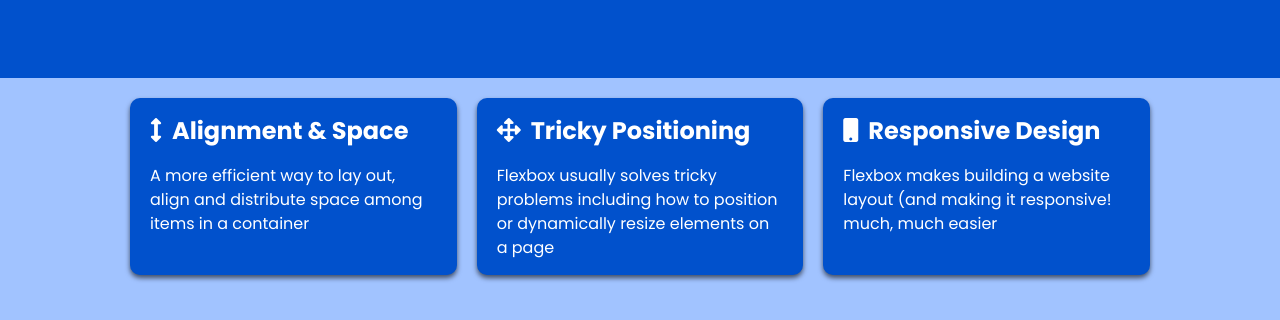
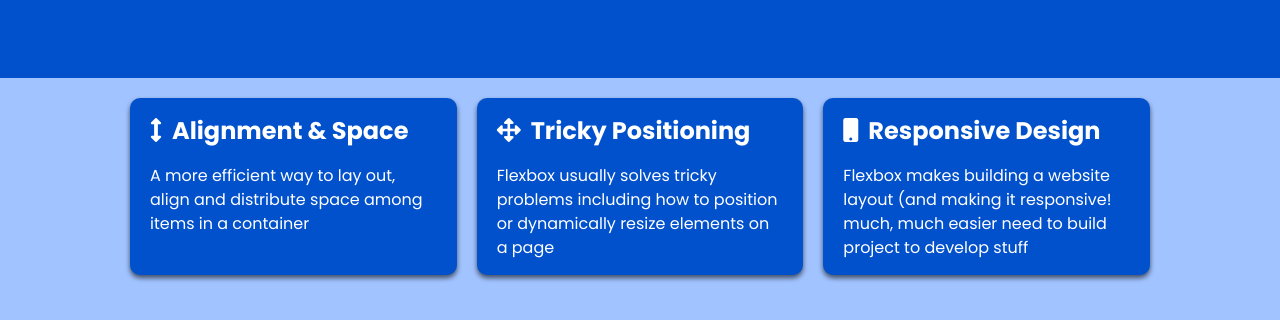
Before and after one commit to BaluRavi/CSS-Flexbox-2022-Project, a plain HTML site: page Flex Box Project/index.html in a window 1280 px wide. Shown: the part 382-702 px from the top of the page. Drawn offline with Linux system fonts and the light colour scheme.

Commit message:
Text changes added

```diff
--- a/Flex Box Project/index.html
+++ b/Flex Box Project/index.html
@@ -69,6 +69,7 @@
           <p>
             Flexbox makes building a website layout (and making it responsive!
             much, much easier
+            need to build project to develop stuff
           </p>
         </div>
       </div>
```
